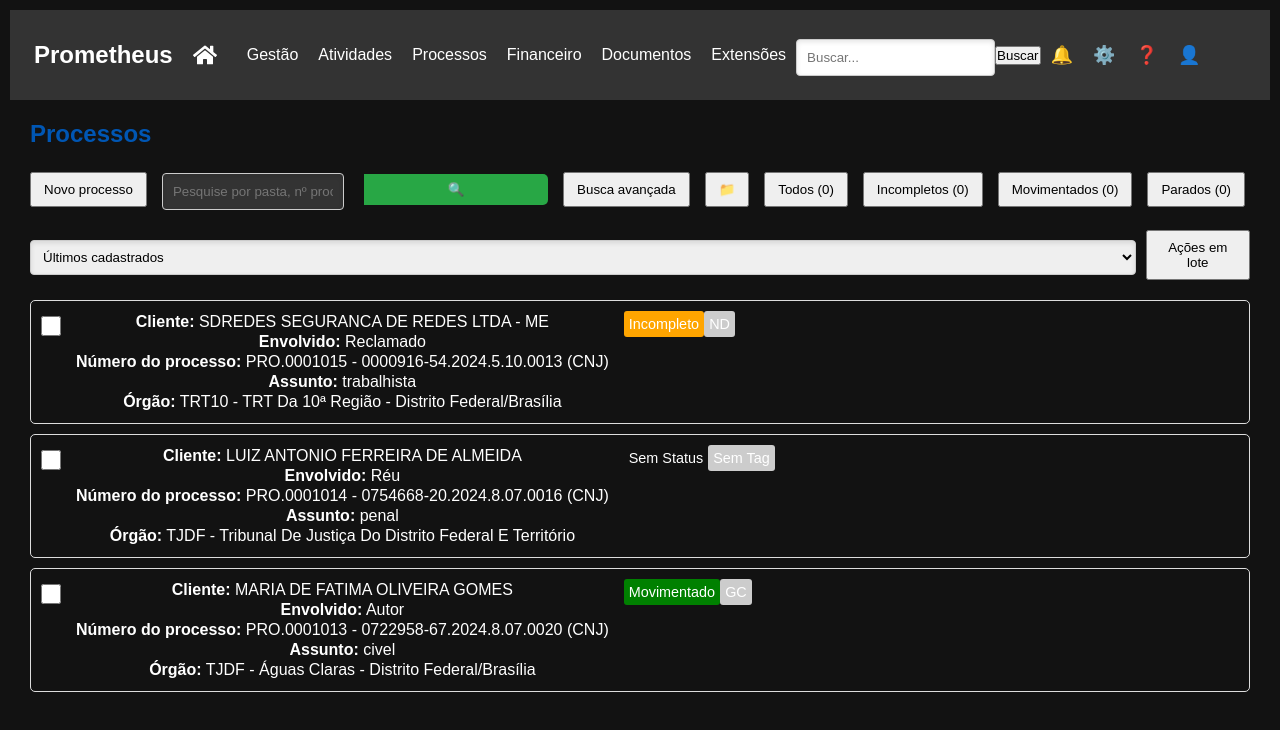
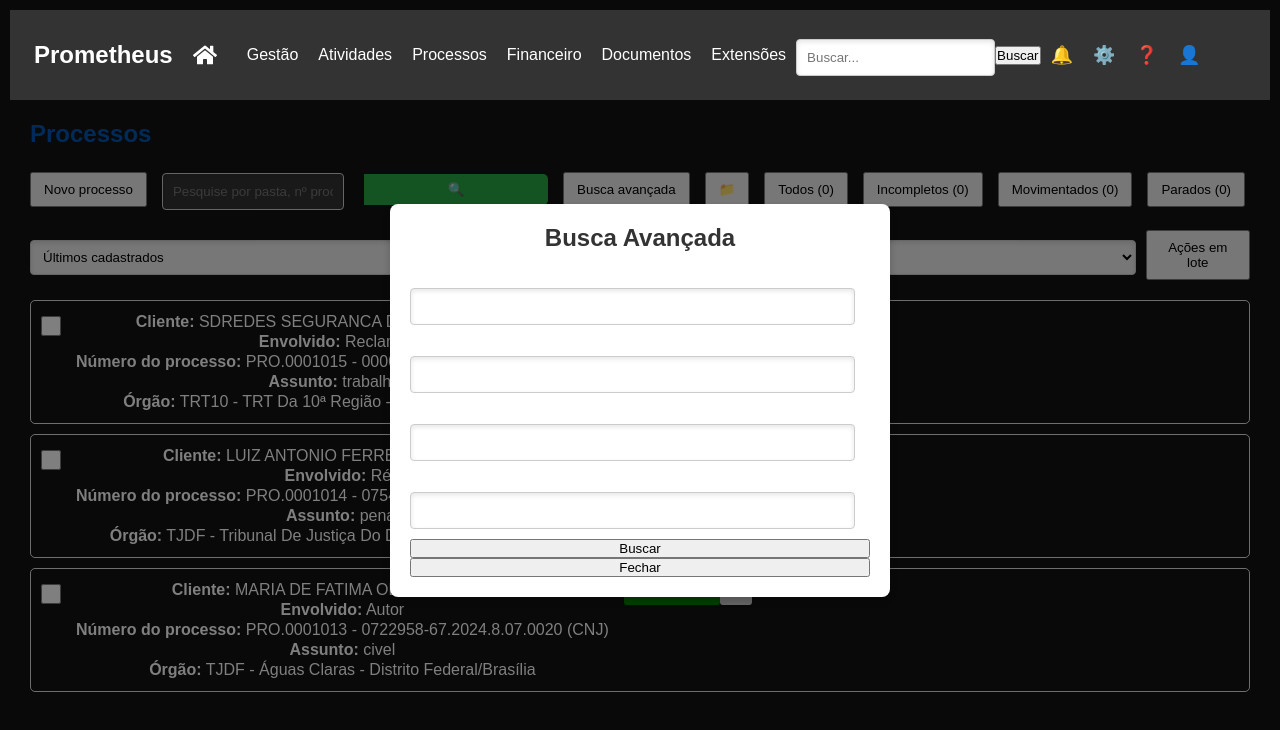
Before and after one commit to ftm222/Prometheus, a React (Create React App) app: page /processos in a window 1280 px wide. Both pictures are taken after a click on the button "Busca avançada". Shown: the top 730 px of the page. Built offline with nearby package versions, Linux system fonts and the light colour scheme.

Commit message:
Atualizando os arquivos referente a Processos, sendo necessário mexer no 'App.js', para que ele receba o caminho de redirecionamento de página

```diff
--- a/src/components/processos/processos.css
+++ b/src/components/processos/processos.css
@@ -11,6 +11,70 @@
     padding: 8px 12px; /* Define o espaçamento interno dos botões */
     margin-right: 5px; /* Adiciona uma margem direita de 5px */
     cursor: pointer; /* Altera o cursor para indicar que o elemento é clicável */
+}
+
+/* Estilos para o formulário de "Busca avançada" */
+.advanced-search-form {
+    display: flex;
+    flex-direction: column;
+    gap: 10px;
+    margin-top: 10px;
+    border: 1px solid #ddd;
+    padding: 20px;
+    border-radius: 5px;
+    background-color: #f9f9f9;
+}
+
+.advanced-search-form label {
+    font-weight: bold;
+}
+
+.advanced-search-form input,
+.advanced-search-form select {
+    padding: 8px;
+    border: 1px solid #ddd;
+    border-radius: 3px;
+    font-size: 1em;
+    width: 100%;
+    box-sizing: border-box;
+}
+
+.advanced-search-form button {
+    align-self: flex-start;
+    padding: 8px 12px;
+    cursor: pointer;
+    border: none;
+    border-radius: 3px;
+    background-color: #007bff;
+    color: white;
+    font-size: 1em;
+}
+
+/* Passo 1: Adicione os estilos CSS para o pop-up */
+.advanced-search-popup {
+    position: fixed; /* Posiciona o pop-up fixamente na tela */
+    top: 0;
+    left: 0;
+    width: 100%; /* Largura total da tela */
+    height: 100%; /* Altura total da tela */
+    background-color: rgba(0, 0, 0, 0.5); /* Fundo semitransparente */
+    display: flex;
+    align-items: center;
+    justify-content: center;
+    z-index: 1000; /* Garante que o pop-up esteja acima de outros elementos */
+}
+
+.advanced-search-content {
+    background-color: white; /* Fundo branco para o conteúdo do pop-up */
+    padding: 20px;
+    border-radius: 8px; /* Arredonda os cantos */
+    width: 80%; /* Largura de 80% da tela */
+    max-width: 500px; /* Largura máxima de 500px */
+    box-shadow: 0 4px 8px rgba(0, 0, 0, 0.2); /* Sombra para dar destaque */
+}
+
+.advanced-search-content h2 {
+    margin-top: 0; /* Remove a margem superior do título */
 }
 
 /* Estiliza o campo de busca */
--- a/src/components/processos/processos.js
+++ b/src/components/processos/processos.js
@@ -1,13 +1,14 @@
-import React, { useState } from 'react'; // Importa a biblioteca React e useState
-import { useNavigate } from 'react-router-dom'; // Importa o hook useNavigate do React Router
-import './processos.css'; // Importa o arquivo de estilos CSS para aplicar ao componente
+import React, { useState } from 'react';
+import { useNavigate } from 'react-router-dom';
+import './processos.css';
 
-// Define o componente funcional ProcessosPage
 function ProcessosPage() {
-  const navigate = useNavigate(); // Inicializa o hook useNavigate
-  const [processos] = useState([ // Define o estado para armazenar os processos
+  const navigate = useNavigate();
+  const [showAdvancedSearch, setShowAdvancedSearch] = useState(false);
+
+  const [processos] = useState([
     {
-      id: 1, // Adiciona um ID único para cada processo
+      id: 1,
       cliente: "SDREDES SEGURANCA DE REDES LTDA - ME",
       envolvido: "Reclamado",
       processo: "PRO.0001015 - 0000916-54.2024.5.10.0013 (CNJ)",
@@ -41,78 +42,105 @@ function ProcessosPage() {
     },
   ]);
 
-  // Função chamada ao clicar no botão "Novo processo"
   const handleNewProcess = () => {
-    console.log("Abrindo formulário para novo processo..."); // Exemplo de ação
-    navigate('/processos/novo-processo'); // Redireciona para a página de novo processo
+    console.log("Abrindo formulário para novo processo...");
+    navigate('/processos/novo-processo');
   };
 
-  // Função para formatar o status e a tag do processo
   const formatProcessData = (item) => {
     const formattedItem = {
       ...item,
-      status: item.status || 'Sem Status', // Define um valor padrão para status se não existir
-      statusClass: item.status ? item.statusClass : 'sem-status', // Corrigido para usar a classe padrão se status não existir
-      tag: item.tag || 'Sem Tag', // Define um valor padrão para a tag se não existir
+      status: item.status || 'Sem Status',
+      statusClass: item.status ? item.statusClass : 'sem-status',
+      tag: item.tag || 'Sem Tag',
     };
     return formattedItem;
   };
 
+  const toggleAdvancedSearch = () => {
+    setShowAdvancedSearch(!showAdvancedSearch);
+  };
+
   return (
-    <main> {/* Início da estrutura principal da página */}
-      <h1>Processos</h1> {/* Título da página */}
+    <main>
+      <h1>Processos</h1>
 
-      {/* Top Buttons and Search */}
-      <div className="top-bar"> {/* Container para a barra superior com botões e barra de pesquisa */}
-        <button className="new-process-btn" onClick={handleNewProcess}>Novo processo</button> {/* Botão para criar um novo processo */}
+      <div className="top-bar">
+        <button className="new-process-btn" onClick={handleNewProcess}>Novo processo</button>
         <input
-          type="text" // Tipo do input é texto
-          className="search-bar" // Classe para aplicar estilos à barra de pesquisa
-          placeholder="Pesquise por pasta, nº processo, marcador, assunto ou envolvidos" // Texto que aparece quando a barra está vazia
+          type="text"
+          className="search-bar"
+          placeholder="Pesquise por pasta, nº processo, marcador, assunto ou envolvidos"
         />
-        <button className="search-btn">🔍</button> {/* Botão de pesquisa */}
-        <button className="advanced-search-btn">Busca avançada</button> {/* Botão para busca avançada */}
-        <button className="filter-btn">📁</button> {/* Botão de filtro */}
-        <button className="status-filter all">Todos (0)</button> {/* Botão para mostrar todos os processos */}
-        <button className="status-filter incomplete">Incompletos (0)</button> {/* Botão para mostrar processos incompletos */}
-        <button className="status-filter moved">Movimentados (0)</button> {/* Botão para mostrar processos movimentados */}
-        <button className="status-filter stopped">Parados (0)</button> {/* Botão para mostrar processos parados */}
+        <button className="search-btn">🔍</button>
+        <button className="advanced-search-btn" onClick={toggleAdvancedSearch}>Busca avançada</button>
+        <button className="filter-btn">📁</button>
+        <button className="status-filter all">Todos (0)</button>
+        <button className="status-filter incomplete">Incompletos (0)</button>
+        <button className="status-filter moved">Movimentados (0)</button>
+        <button className="status-filter stopped">Parados (0)</button>
       </div>
 
-      {/* Sort and Batch Actions */}
-      <div className="sort-and-actions"> {/* Container para opções de ordenação e ações em lote */}
-        <select className="sort-dropdown"> {/* Menu suspenso para selecionar o tipo de ordenação */}
-          <option value="recent">Últimos cadastrados</option> {/* Opção para ordenar pelos últimos cadastrados */}
+      <div className="sort-and-actions">
+        <select className="sort-dropdown">
+          <option value="recent">Últimos cadastrados</option>
         </select>
-        <button className="batch-actions-btn">Ações em lote</button> {/* Botão para realizar ações em lote */}
+        <button className="batch-actions-btn">Ações em lote</button>
       </div>
 
-      {/* Process List */}
-      <div className="process-list"> {/* Container para a lista de processos */}
-        {processos.map((item) => { // Mapeia cada item do array de processos para criar elementos JSX
-          const formattedItem = formatProcessData(item); // Formata os dados do processo
+      <div className="process-list">
+        {processos.map((item) => {
+          const formattedItem = formatProcessData(item);
           return (
-            <div key={formattedItem.id} className="process-item"> {/* Container para cada item de processo */}
-              <input type="checkbox" /> {/* Checkbox para seleção do processo */}
-              <div className="process-details"> {/* Container para os detalhes do processo */}
-                <p><strong>Cliente:</strong> {formattedItem.cliente}</p> {/* Exibe o nome do cliente */}
-                <p><strong>Envolvido:</strong> {formattedItem.envolvido}</p> {/* Exibe o tipo de envolvido */}
-                <p><strong>Número do processo:</strong> {formattedItem.processo}</p> {/* Exibe o número do processo */}
-                <p><strong>Assunto:</strong> {formattedItem.assunto}</p> {/* Exibe o assunto do processo */}
-                <p><strong>Órgão:</strong> {formattedItem.orgao}</p> {/* Exibe o órgão responsável */}
+            <div key={formattedItem.id} className="process-item">
+              <input type="checkbox" />
+              <div className="process-details">
+                <p><strong>Cliente:</strong> {formattedItem.cliente}</p>
+                <p><strong>Envolvido:</strong> {formattedItem.envolvido}</p>
+                <p><strong>Número do processo:</strong> {formattedItem.processo}</p>
+                <p><strong>Assunto:</strong> {formattedItem.assunto}</p>
+                <p><strong>Órgão:</strong> {formattedItem.orgao}</p>
               </div>
-              <div className="process-status"> {/* Container para o status do processo */}
-                <span className={`status-tag ${formattedItem.statusClass}`}> {/* Exibe o status com a classe apropriada */}
+              <div className="process-status">
+                <span className={`status-tag ${formattedItem.statusClass}`}>
                   {formattedItem.status}
                 </span>
-                <span className="tag">{formattedItem.tag}</span> {/* Exibe a tag se estiver presente */}
+                <span className="tag">{formattedItem.tag}</span>
               </div>
             </div>
           );
-        })} {/* Fim do mapeamento */}
+        })}
       </div>
+
+      {showAdvancedSearch && (
+        <div className="advanced-search-popup">
+          <div className="advanced-search-content">
+            <h2>Busca Avançada</h2>
+            <form>
+              <label>
+                Cliente:
+                <input type="text" name="cliente" />
+              </label>
+              <label>
+                Envolvido:
+                <input type="text" name="envolvido" />
+              </label>
+              <label>
+                Assunto:
+                <input type="text" name="assunto" />
+              </label>
+              <label>
+                Órgão:
+                <input type="text" name="orgao" />
+              </label>
+              <button type="submit">Buscar</button>
+              <button type="button" onClick={toggleAdvancedSearch}>Fechar</button>
+            </form>
+          </div>
+        </div>
+      )}
     </main>
   );
 }
 
-export default ProcessosPage; // Exporta o componente para ser utilizado em outras partes da aplicação
+export default ProcessosPage;
```
